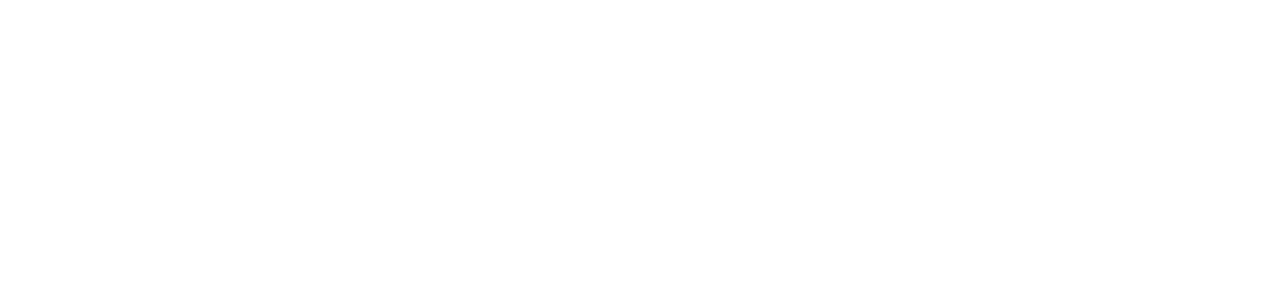
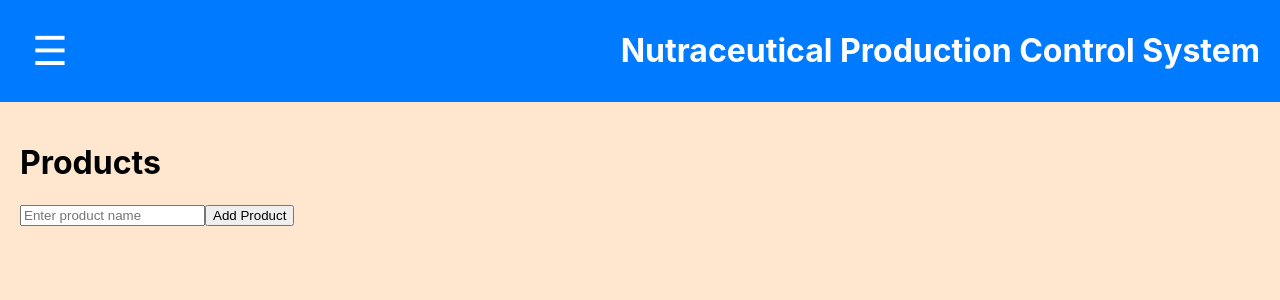
Before and after one commit to b-bayram/Nutraceutical-Production-Control-System, a React (Create React App) app in the folder frontend/: page /Products in a window 1280 px wide. Before the commit this address had no page. Shown: the top 300 px of the page. Built offline with nearby package versions, Linux system fonts and the light colour scheme.

Commit message:
Added new pages and new text input for http request

```diff
--- a/frontend/src/App.js
+++ b/frontend/src/App.js
@@ -1,15 +1,15 @@
-// src/App.js
 import React from 'react';
 import { BrowserRouter as Router, Route, Routes } from 'react-router-dom'; // Import necessary components from react-router-dom
-import Homepage from './pages/Homepage'; // Import the new Homepage component
-
+import Homepage from './pages/Homepage';
+import Products from './pages/Products';
 
 function App() {
   return (
     <Router>
       <Routes>
         {/* Define the route for the homepage */}
-        <Route path="/" element={<Homepage />} />
+        <Route path="/" element={<Homepage/>} />
+        <Route path="/Products" element={<Products/>} />
       </Routes>
     </Router>
   );
--- a/frontend/src/pages/Homepage.js
+++ b/frontend/src/pages/Homepage.js
@@ -1,4 +1,3 @@
-// src/pages/Homepage.js
 import React from 'react';
 import Layout from './Layout';
 import './Homepage.css';
--- a/frontend/src/pages/Layout.css
+++ b/frontend/src/pages/Layout.css
@@ -2,6 +2,18 @@
   display: flex;
   flex-direction: column;
   height: 100vh; /* Full height */
+}
+
+/*links properties*/
+a {
+  color: #007BFF; /* Default link color */
+  text-decoration: none; /* Remove underline*/
+  font-size: 30px;
+
+}
+a:hover {
+  color: #3b9aff; /* Default link color */
+  font-size: 31px;
 }
 
 .top-bar {
--- a/frontend/src/pages/Layout.js
+++ b/frontend/src/pages/Layout.js
@@ -1,5 +1,5 @@
-// src/components/Layout.js
 import React, { useState } from 'react';
+import { Link } from 'react-router-dom';
 import './Layout.css';
 
 const Layout = ({ children }) => {
@@ -26,10 +26,8 @@ const Layout = ({ children }) => {
         </button>
         <nav>
           <ul>
-            <li><button>Option 1</button></li>
-            <li><button>Option 2</button></li>
-            <li><button>Option 3</button></li>
-            <li><button>Option 4</button></li>
+            <li><Link to="/">Homepage</Link></li>
+            <li><Link to="/Products">Products</Link></li>
           </ul>
         </nav>
       </aside>
--- /dev/null
+++ b/frontend/src/pages/Products.css
@@ -0,0 +1,7 @@
+.horizontal-scroll-bar {
+    display: flex; /* Align elements in a row */
+    overflow-x: auto; /* Enable horizontal scrolling */
+    white-space: nowrap; /* Prevent line breaks */
+    padding: 10px;
+    gap: 10px; /* Space between options */
+  }
--- /dev/null
+++ b/frontend/src/pages/Products.js
@@ -0,0 +1,52 @@
+import React, { useState } from 'react';
+import Layout from './Layout';
+import './Products.css';
+import axios from 'axios'; // Import axios for HTTP requests
+
+function Products() {
+  const [productName, setProductName] = useState(''); // State to store the user input
+
+  const handleInputChange = (event) => {
+    setProductName(event.target.value); // Update state on input change
+  };
+
+  const handleSubmit = async (event) => {
+    event.preventDefault(); // Prevent page refresh on form submission
+
+    // Send HTTP request to your backend
+    try {
+      const response = await axios.post('http://your-backend-url/api/products', {
+        name: productName, // Sending product name
+      });
+
+      console.log('Product saved:', response.data); // Handle successful response
+      setProductName(''); // Clear the input after submission
+    } catch (error) {
+      console.error('Error saving product:', error); // Handle error
+    }
+  };
+
+  return (
+    <Layout>
+      <div className='products-upperbar'>
+        <h1>Products</h1>
+
+        {/* Form for user input */}
+        <form onSubmit={handleSubmit}>
+          <input
+            type="text"
+            value={productName}
+            onChange={handleInputChange}
+            placeholder="Enter product name"
+            required // Make it a required field
+          />
+          <button type="submit">Add Product</button>
+        </form>
+
+        <p></p>
+      </div>
+    </Layout>
+  );
+}
+
+export default Products;
```
